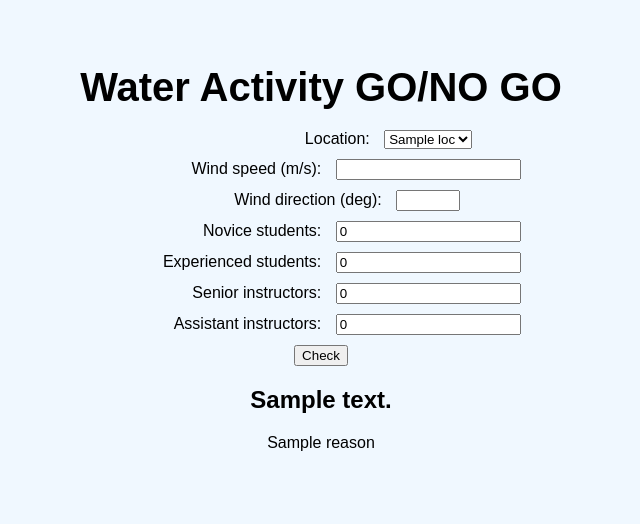
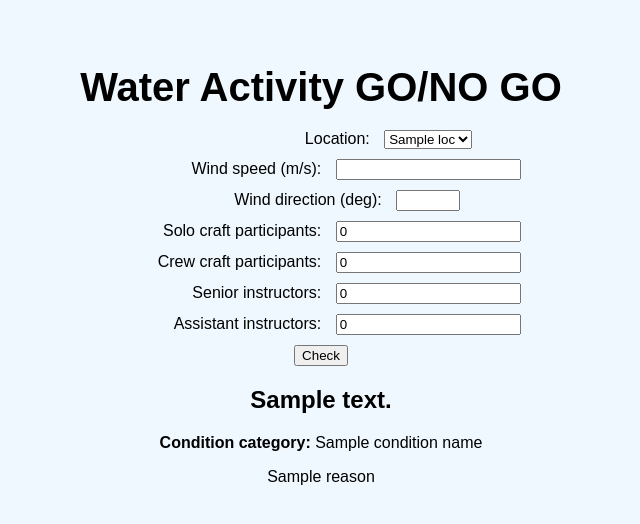
Before and after one commit to MrDMurray/GoNoGo, a Flask app: template templates/index.html in a window 1280 px wide. Shown: the top 524 px of the page, without its empty margins (319-959 px from the left). Run offline with Flask 3, Linux system fonts and the light colour scheme; the template is opened without the code that fills it: most values are stand-ins (such as "Sample title", 1, 10 or a date in 2020).

Commit message:
Integrate CSV guidelines

```diff
--- a/app.py
+++ b/app.py
@@ -1,57 +1,111 @@
 from flask import Flask, render_template, request
+import csv
+import math
+import re
 
 app = Flask(__name__)
 
-# Simplified location data with orientation (direction the shore faces)
-LOCATIONS = {
-    "Skerries Sailing Club": {"orientation": 270},  # west facing
-    "Howth Harbour": {"orientation": 90},          # east facing
-    "Dun Laoghaire": {"orientation": 120}          # south-east facing
-}
+
+def load_locations(filename="Locations_onshore_offshore.csv"):
+    locations = {}
+    with open(filename) as f:
+        reader = csv.DictReader(f)
+        for row in reader:
+            locations[row["Location"]] = {
+                "min_angle": float(row["Onshore wind direction min angle"]),
+                "max_angle": float(row["Onshore wind direction max angle"]),
+            }
+    return locations
 
 
-def is_onshore(orientation, wind_direction):
-    """Return True if wind is onshore for the given orientation."""
-    diff = (wind_direction - orientation) % 360
-    return diff <= 90 or diff >= 270
+def parse_ratio(ratio):
+    try:
+        return int(ratio.split(":")[1])
+    except Exception:
+        return 1
 
 
-def check_guidelines(location, wind_speed, wind_direction,
-                      novice_students, experienced_students,
+def load_conditions(filename="Conditions_and_Ratios.csv"):
+    conditions = []
+    with open(filename) as f:
+        reader = csv.DictReader(f)
+        for row in reader:
+            conditions.append({
+                "name": row["Conditions"],
+                "wind": row["Winds"],
+                "direction": row["Direction"],
+                "solo_ratio": parse_ratio(row["Solo Crafe Coach/Leader to Participant ratio"]),
+                "crew_ratio": parse_ratio(row["Crew Crafe Coach/Leader to Participant ratio"]),
+            })
+    return conditions
+
+
+LOCATIONS = load_locations()
+CONDITIONS = load_conditions()
+
+
+def is_onshore(min_angle, max_angle, wind_direction):
+    if min_angle <= max_angle:
+        return min_angle <= wind_direction <= max_angle
+    return wind_direction >= min_angle or wind_direction <= max_angle
+
+
+def wind_match(limit_str, speed_kmh):
+    s = limit_str.lower()
+    if s == "any":
+        return True
+    m = re.match(r"([<>])\s*(\d+)", s)
+    if not m:
+        return False
+    op, val = m.groups()
+    val = float(val)
+    if op == "<":
+        return speed_kmh < val
+    return speed_kmh > val
+
+
+def choose_condition(onshore, speed_kmh):
+    for c in CONDITIONS:
+        if c["direction"].lower() == "onshore" and not onshore:
+            continue
+        if wind_match(c["wind"], speed_kmh):
+            return c
+    return CONDITIONS[-1]
+
+
+def check_guidelines(location, wind_speed_ms, wind_direction_deg,
+                      solo_participants, crew_participants,
                       senior_instructors, assistant_instructors):
     reasons = []
-    orientation = LOCATIONS[location]["orientation"]
-    onshore = is_onshore(orientation, wind_direction)
+    loc = LOCATIONS[location]
+    onshore = is_onshore(loc["min_angle"], loc["max_angle"], wind_direction_deg)
+    speed_kmh = wind_speed_ms * 3.6
 
-    # Wind limits (dummy values as actual PDF not available)
-    if onshore:
-        if novice_students > 0 and wind_speed > 8:
-            reasons.append("Onshore wind speed too high for novices.")
-        if experienced_students > 0 and wind_speed > 10:
-            reasons.append("Onshore wind speed too high for experienced paddlers.")
-    else:  # offshore
-        if novice_students > 0 and wind_speed > 12:
-            reasons.append("Offshore wind speed too high for novices.")
-        if experienced_students > 0 and wind_speed > 14:
-            reasons.append("Offshore wind speed too high for experienced paddlers.")
+    cond = choose_condition(onshore, speed_kmh)
 
-    # Instructor ratios (dummy values)
-    required_for_novice = (novice_students + 5) // 6
-    required_for_experienced = (experienced_students + 7) // 8
-    required_instructors = max(required_for_novice, required_for_experienced)
+    required_solo = math.ceil(solo_participants / cond["solo_ratio"])
+    required_crew = math.ceil(crew_participants / cond["crew_ratio"])
+    required = max(required_solo, required_crew)
 
     total_instructors = senior_instructors + assistant_instructors
 
-    if total_instructors < required_instructors:
+    if total_instructors < required:
         reasons.append(
-            f"Need at least {required_instructors} instructors for {novice_students + experienced_students} students.")
+            f"Need at least {required} instructors for {solo_participants + crew_participants} participants.")
 
-    if novice_students > 0 and senior_instructors < 1:
-        reasons.append("At least one senior instructor required for novice students.")
+    if cond["direction"].lower() == "onshore" and not onshore:
+        reasons.append("Wind direction is offshore for this condition.")
 
-    if reasons:
-        return "NO GO", reasons
-    return "GO", ["Conditions meet guidelines."]
+    if not wind_match(cond["wind"], speed_kmh):
+        if cond["wind"].startswith("<"):
+            limit = cond["wind"][1:]
+            reasons.append(f"Wind speed exceeds {limit}")
+        elif cond["wind"].startswith(">"):
+            limit = cond["wind"][1:]
+            reasons.append(f"Wind speed below required >{limit}")
+
+    decision = "GO" if not reasons else "NO GO"
+    return decision, reasons, cond["name"]
 
 
 @app.route('/', methods=['GET', 'POST'])
@@ -59,19 +113,20 @@ def index():
     decision = None
     decision_class = ''
     reasons = []
+    condition_name = None
 
     if request.method == 'POST':
         loc = request.form.get('location')
         wind_speed = float(request.form.get('wind_speed', 0))
         wind_direction = float(request.form.get('wind_direction', 0))
-        novice_students = int(request.form.get('novice_students', 0))
-        experienced_students = int(request.form.get('experienced_students', 0))
+        solo_participants = int(request.form.get('solo_participants', 0))
+        crew_participants = int(request.form.get('crew_participants', 0))
         senior_instructors = int(request.form.get('senior_instructors', 0))
         assistant_instructors = int(request.form.get('assistant_instructors', 0))
 
-        decision, reasons = check_guidelines(
+        decision, reasons, condition_name = check_guidelines(
             loc, wind_speed, wind_direction,
-            novice_students, experienced_students,
+            solo_participants, crew_participants,
             senior_instructors, assistant_instructors)
 
         decision_class = 'status-go' if decision == 'GO' else 'status-nogo'
@@ -81,7 +136,8 @@ def index():
         locations=LOCATIONS.keys(),
         decision=decision,
         decision_class=decision_class,
-        reasons=reasons)
+        reasons=reasons,
+        condition_name=condition_name)
 
 
 if __name__ == '__main__':
--- a/templates/index.html
+++ b/templates/index.html
@@ -21,11 +21,11 @@
         <label for="wind_direction">Wind direction (deg):</label>
         <input type="number" step="1" min="0" max="360" name="wind_direction" id="wind_direction" required><br>
 
-        <label for="novice_students">Novice students:</label>
-        <input type="number" min="0" name="novice_students" id="novice_students" value="0" required><br>
+        <label for="solo_participants">Solo craft participants:</label>
+        <input type="number" min="0" name="solo_participants" id="solo_participants" value="0" required><br>
 
-        <label for="experienced_students">Experienced students:</label>
-        <input type="number" min="0" name="experienced_students" id="experienced_students" value="0" required><br>
+        <label for="crew_participants">Crew craft participants:</label>
+        <input type="number" min="0" name="crew_participants" id="crew_participants" value="0" required><br>
 
         <label for="senior_instructors">Senior instructors:</label>
         <input type="number" min="0" name="senior_instructors" id="senior_instructors" value="0" required><br>
@@ -38,6 +38,9 @@
 
     {% if decision %}
     <h2 class="{{ decision_class }}">{{ decision }}</h2>
+    {% if condition_name %}
+    <p><strong>Condition category:</strong> {{ condition_name }}</p>
+    {% endif %}
     <ul class="reasons">
         {% for r in reasons %}
         <li>{{ r }}</li>
```
Also changed, not shown: README.md.
